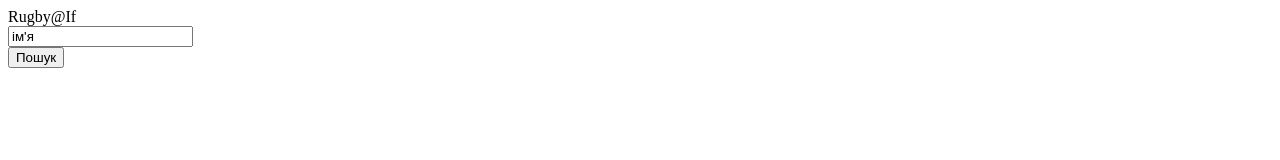
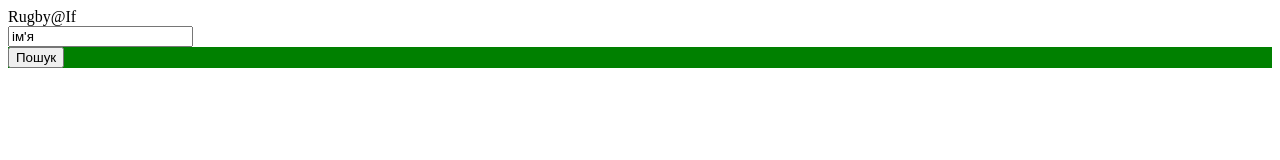
Before and after one commit to rugby-if/rugby-if.github.io, a plain HTML site: page index.html in a window 1280 px wide. Drawn offline with Linux system fonts and the light colour scheme.

Commit message:
Added style.

```diff
--- a/index.html
+++ b/index.html
@@ -1,5 +1,5 @@
 <div>Rugby@If</div>
 <form>
 <div><input type="text" value="ім'я"></div>
-<div><input type="button" value="Пошук"></div>
+<div style="background: green; "><input type="button" value="Пошук"></div>
 </form>
```
